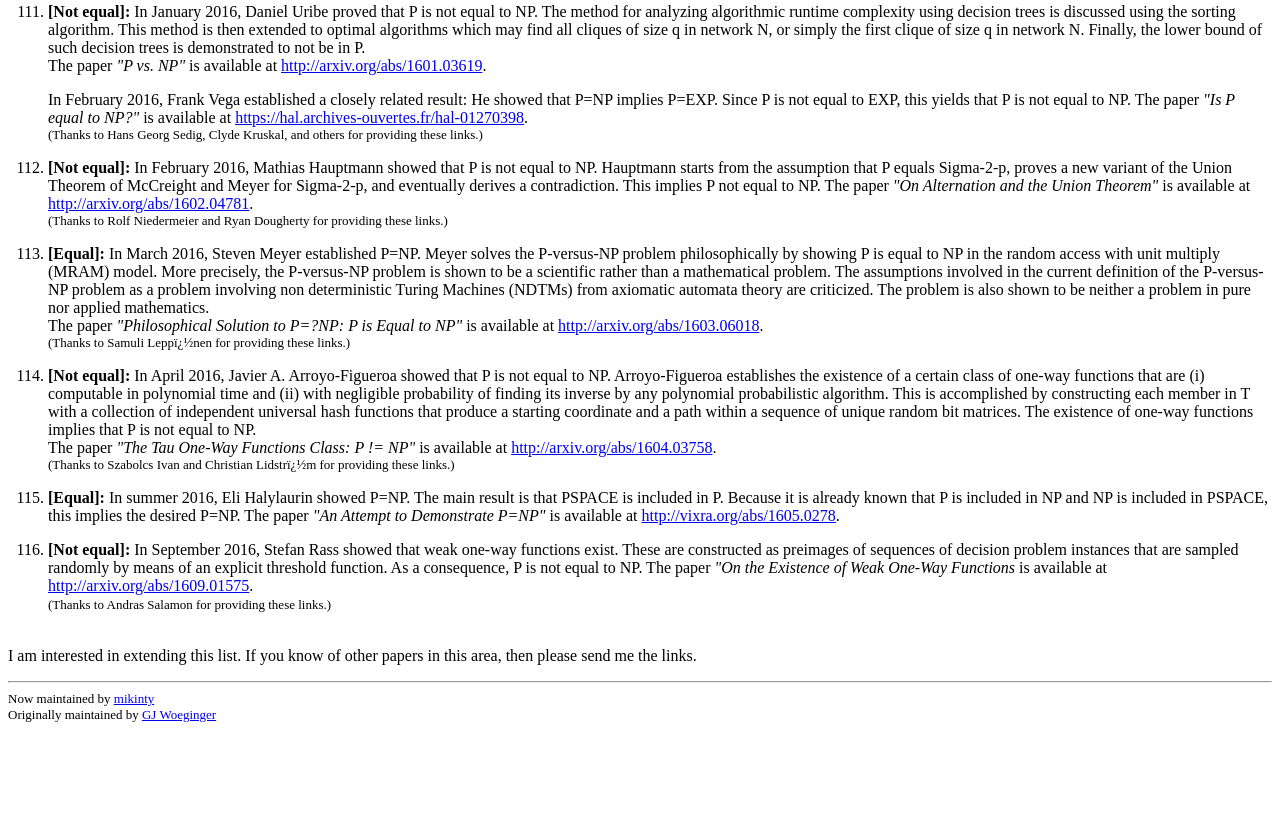
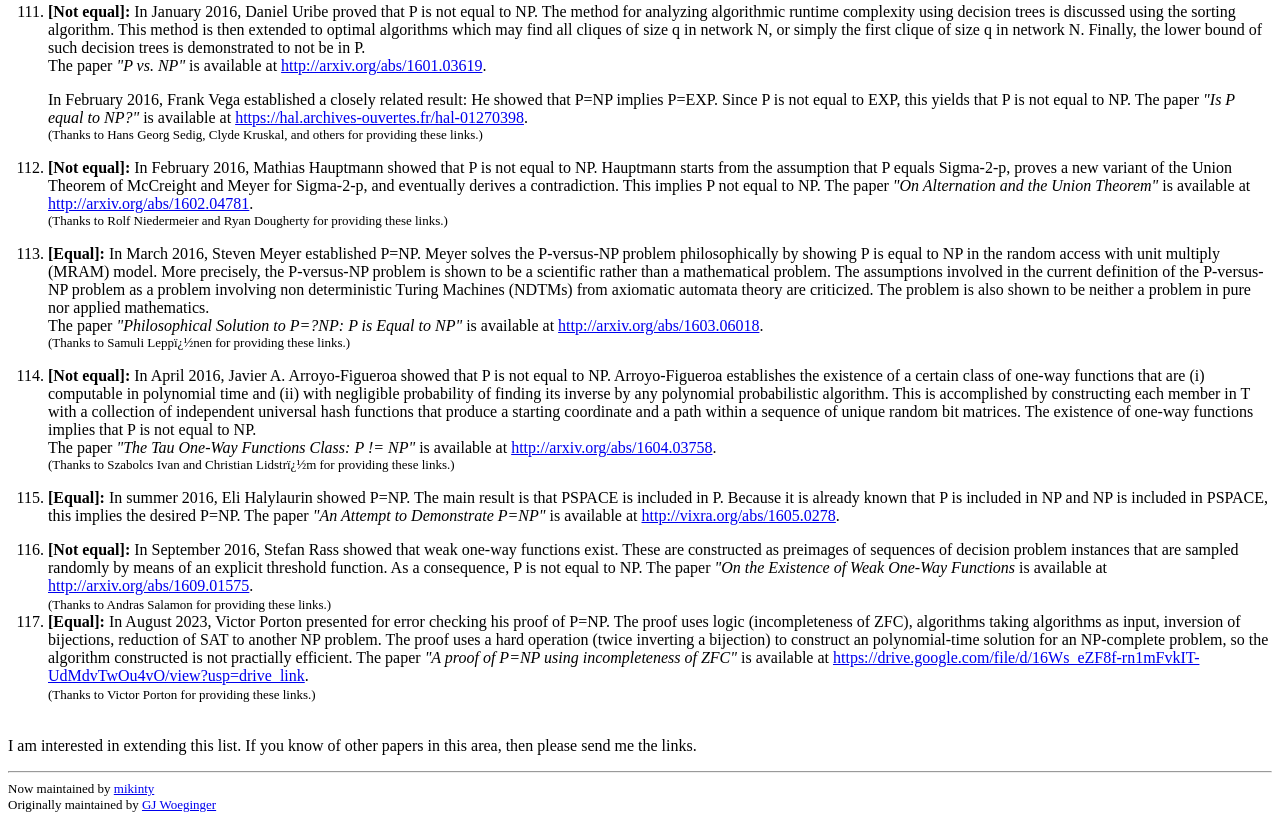
Before and after one commit to mikinty/P-vs-NP, a plain HTML site: page docs/index.html in a window 1280 px wide. Shown: the part 10726-11547 px from the top of the page. Before the commit the page ends 11457 px from the top, so only its background shows below. Drawn offline with Linux system fonts and the light colour scheme.

Commit message:
Update index.html
Added Victor Porton's proof using incompleteness of ZFC.

```diff
--- a/docs/index.html
+++ b/docs/index.html
@@ -2352,6 +2352,22 @@ http://arxiv.org/abs/1609.01575</a>.
 </font>
 
 
+</li><li>
+<b>[Equal]: </b>
+In August 2023, Victor Porton presented for error checking his proof of P=NP.
+The proof uses logic (incompleteness of ZFC), algorithms taking algorithms as input, inversion of bijections,
+reduction of SAT to another NP problem. The proof uses a hard operation (twice inverting a bijection) to
+construct an polynomial-time solution for an NP-complete problem, so the algorithm constructed is not
+practially efficient.
+The paper <i>"A proof of P=NP using incompleteness of ZFC"</i> is available at
+<a href="https://drive.google.com/file/d/16Ws_eZF8f-rn1mFvkIT-UdMdvTwOu4vO/view?usp=drive_link">https://drive.google.com/file/d/16Ws_eZF8f-rn1mFvkIT-UdMdvTwOu4vO/view?usp=drive_link</a>.
+
+<br>
+<font size="-1">
+(Thanks to  Victor Porton for providing these links.)
+</font>
+
+
 </li></ol>
 
 <p><br>
```
